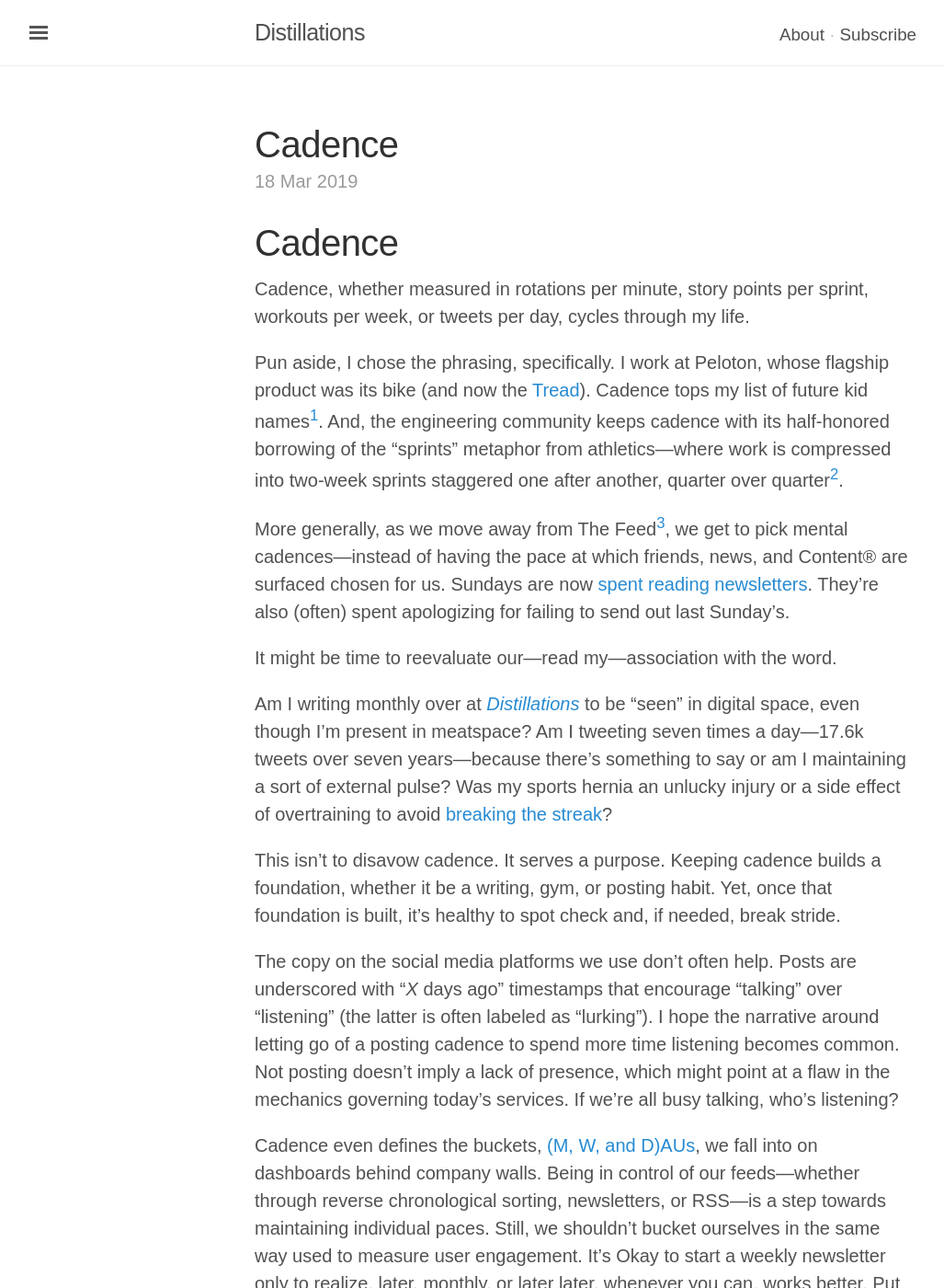
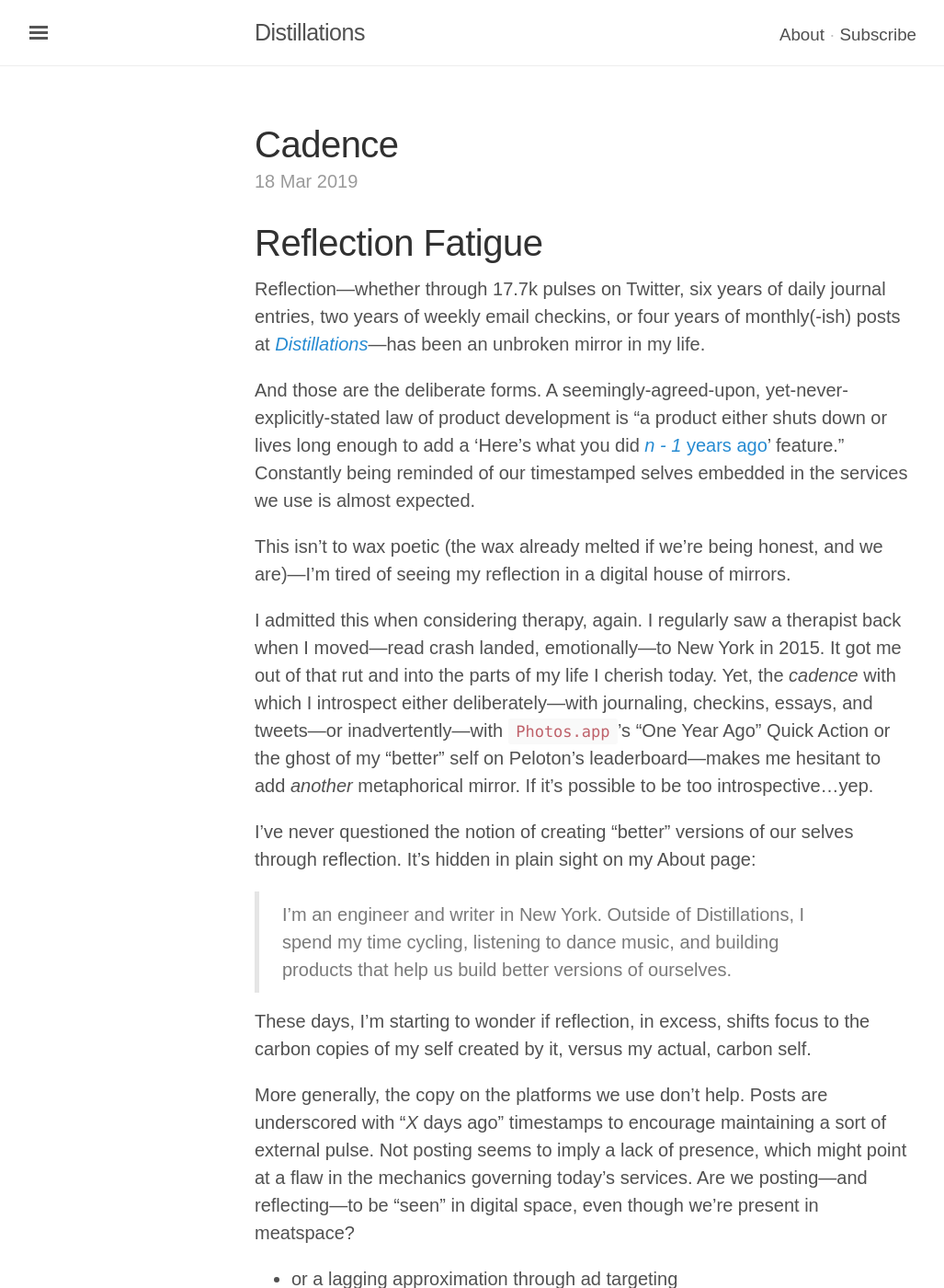
Before and after one commit to rvsrvs/jasdev.github.io, a Jekyll site: the page built from _posts/2019-3-18-cadence.md, in a window 1280 px wide and 1400 px high. Shown: the whole window at 92% size, without its empty margins (3-1030 px from the left). Built offline with Jekyll 4.4.1, drawn with Linux system fonts in a browser that asks for light colours; some web fonts are replaced; our own code applies the rules of GitHub Pages for plain Markdown files; some of the changed text lies outside the part shown.

Commit message:
Starting to rework _Cadence_ into _Reflection Fatigue_

```diff
--- a/_posts/2019-3-18-cadence.md
+++ b/_posts/2019-3-18-cadence.md
@@ -1,34 +1,39 @@
-# Cadence
+# Reflection Fatigue
 
-Cadence, whether measured in rotations per minute, story points per sprint, workouts per week, or tweets per day, cycles through my life.
+Reflection—whether through 17.7k pulses on Twitter, six years of daily journal entries, two years of weekly email checkins, or four years of monthly(-ish) posts at [_Distillations_](https://jasdev.me)—has been an unbroken mirror in my life.
 
-Pun aside, I chose the phrasing, specifically. I work at Peloton, whose flagship product was its bike (and now the [Tread](https://www.onepeloton.com/tread)).  Cadence tops my list of future kid names[^1]. And, the engineering community keeps cadence with its half-honored borrowing of the “sprints” metaphor from athletics—where work is compressed into two-week sprints staggered one after another, quarter over quarter[^2].
+And those are the deliberate forms. A seemingly-agreed-upon, yet-never-explicitly-stated law of product development is “a product either shuts down or lives long enough to add a ‘Here’s what you did [_n - 1_ years ago](https://jasdev.me/nostalgia)’ feature.” Constantly being reminded of our timestamped selves embedded in the services we use is almost expected.
 
-More generally, as we move away from The Feed[^3], we get to pick mental cadences—instead of having the pace at which friends, news, and Content® are surfaced chosen for us. Sundays are now [spent reading newsletters](https://twitter.com/EricJorgenson/status/1097300084465811456). They’re also (often) spent apologizing for failing to send out last Sunday’s.
+This isn’t to wax poetic (the wax already melted if we’re being honest, and we are)—I’m tired of seeing my reflection in a digital house of mirrors.
 
-It might be time to reevaluate our—read my—association with the word.
+I admitted this when considering therapy, again. I regularly saw a therapist back when I moved—read crash landed, emotionally—to New York in 2015. It got me out of that rut and into the parts of my life I cherish today. Yet, the _cadence_ with which I introspect either deliberately—with journaling, checkins, essays, and tweets—or inadvertently—with `Photos.app`’s “One Year Ago” Quick Action or the ghost of my “better” self on Peloton’s leaderboard—makes me hesitant to add _another_ metaphorical mirror. If it’s possible to be too introspective…yep.
 
-Am I writing monthly over at [_Distillations_ ](https://jasdev.me) to be “seen” in digital space, even though I’m present in meatspace? Am I tweeting seven times a day—17.6k tweets over seven years—because there’s something to say or am I maintaining a sort of external pulse? Was my sports hernia an unlucky injury or a side effect of overtraining to avoid [breaking the streak](https://zachholman.com/posts/streaks/)?
+I’ve never questioned the notion of creating “better” versions of our selves through reflection. It’s hidden in plain sight on my About page:
 
-This isn’t to disavow cadence. It serves a purpose. Keeping cadence builds a foundation, whether it be a writing, gym, or posting habit. Yet, once that foundation is built, it’s healthy to spot check and, if needed, break stride.
+> I’m an engineer and writer in New York. Outside of Distillations, I spend my time cycling, listening to dance music, and building products that help us build better versions of ourselves.
 
-The copy on the social media platforms we use don’t often help. Posts are underscored with “_X_ days ago” timestamps that encourage “talking” over “listening” (the latter is often labeled as “lurking”). I hope the narrative around letting go of a posting cadence to spend more time listening becomes common. Not posting doesn’t imply a lack of presence, which might point at a flaw in the mechanics governing today’s services. If we’re all busy talking, who’s listening?
+These days, I’m starting to wonder if reflection, in excess, shifts focus to the carbon copies of my self created by it, versus my actual, carbon self.
 
-Cadence even defines the buckets, [(M, W, and D)AUs](https://en.wikipedia.org/wiki/Active_users), we fall into on dashboards behind company walls. Being in control of our feeds—whether through reverse chronological sorting, newsletters, or RSS—is a step towards maintaining individual paces. Still, we shouldn’t bucket ourselves in the same way used to measure user engagement. It’s Okay to start a weekly newsletter only to realize, later, monthly, or later later, whenever you can, works better. Put another way,
+More generally, the copy on the platforms we use don’t help. Posts are underscored with “_X_ days ago” timestamps to encourage maintaining a sort of external pulse. Not posting seems to imply a lack of presence, which might point at a flaw in the mechanics governing today’s services. Are we posting—and reflecting—to be “seen” in digital space, even though we’re present in meatspace?
 
-The first order of cadence gets us going. The second order of cadence—the cadence of cadence, itself—isn’t well defined.
 
-And that’s probably for the best. Fingers crossed Cadence, my future child, not the word, finds this out sooner than I did.
+- or a lagging approximation through ad targeting
+
+This isn’t to disavow reflection. It serves a purpose.
+
+It’s Okay to start a weekly newsletter only to realize, later, monthly, or later later, whenever you can, works better. Put another way,
+
+The cadence of reflection—isn’t well defined.
+
+And that’s probably for the best. Fingers crossed my future self remembers that.
 
 ■
 
 ---
 
-[^1]: Amongst Elle, Clayborne, Skyler, Jody, and Shannon.
+[^1]: The odd part? Engineering forgot the second half of the athletics metaphor: regimented rest periods.
 
-[^2]: The odd part? Engineering forgot the second half of the athletics metaphor: regimented rest periods.
-
-[^3]: Chris Cox, who played an instrumental part in building Facebook’s News Feed, [recently left the company](https://www.nytimes.com/2019/03/14/technology/facebook-chris-cox.html).
+[^2]: Chris Cox, who played an instrumental part in building Facebook’s News Feed, [recently left the company](https://www.nytimes.com/2019/03/14/technology/facebook-chris-cox.html).
 
 ## Related Reading
 
```
